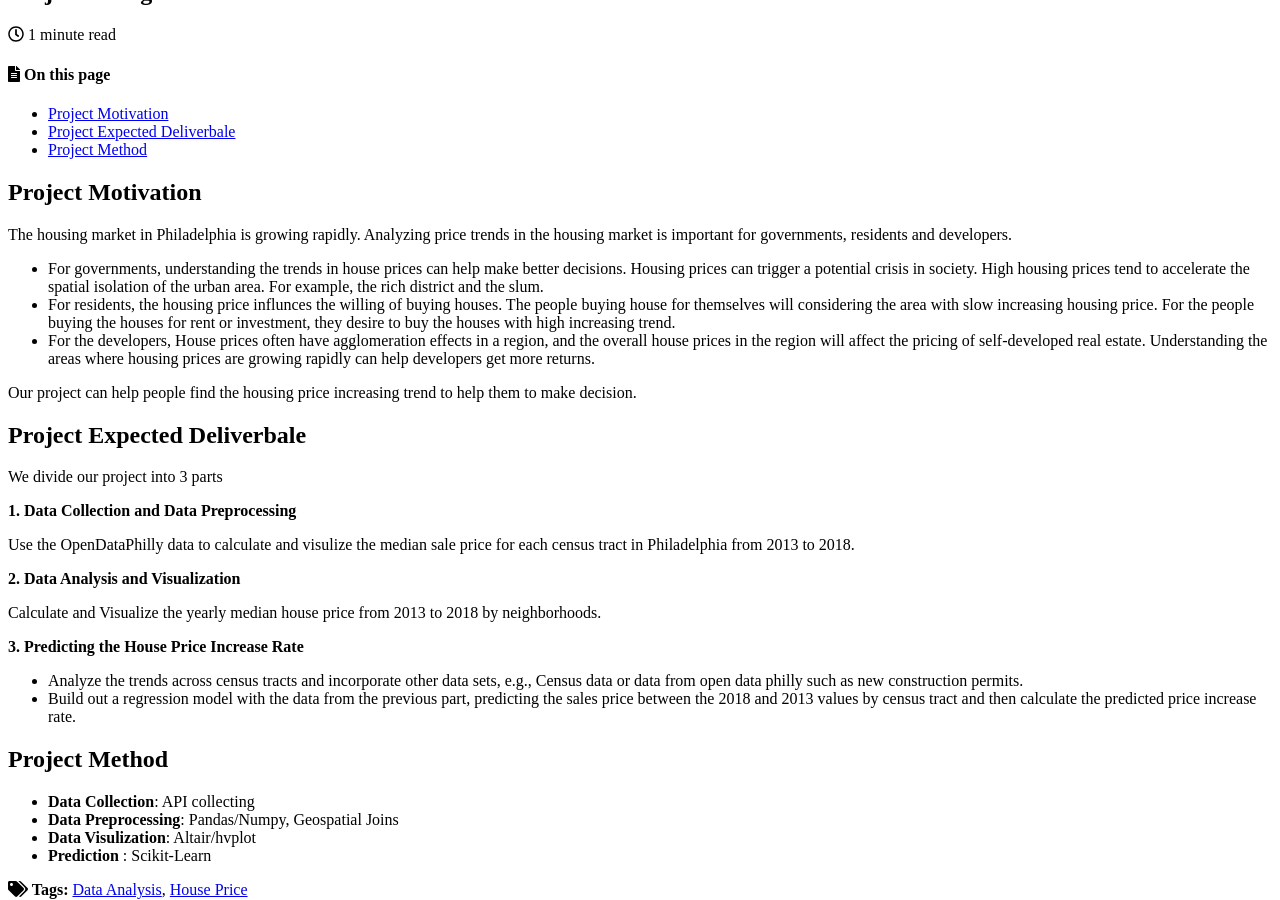
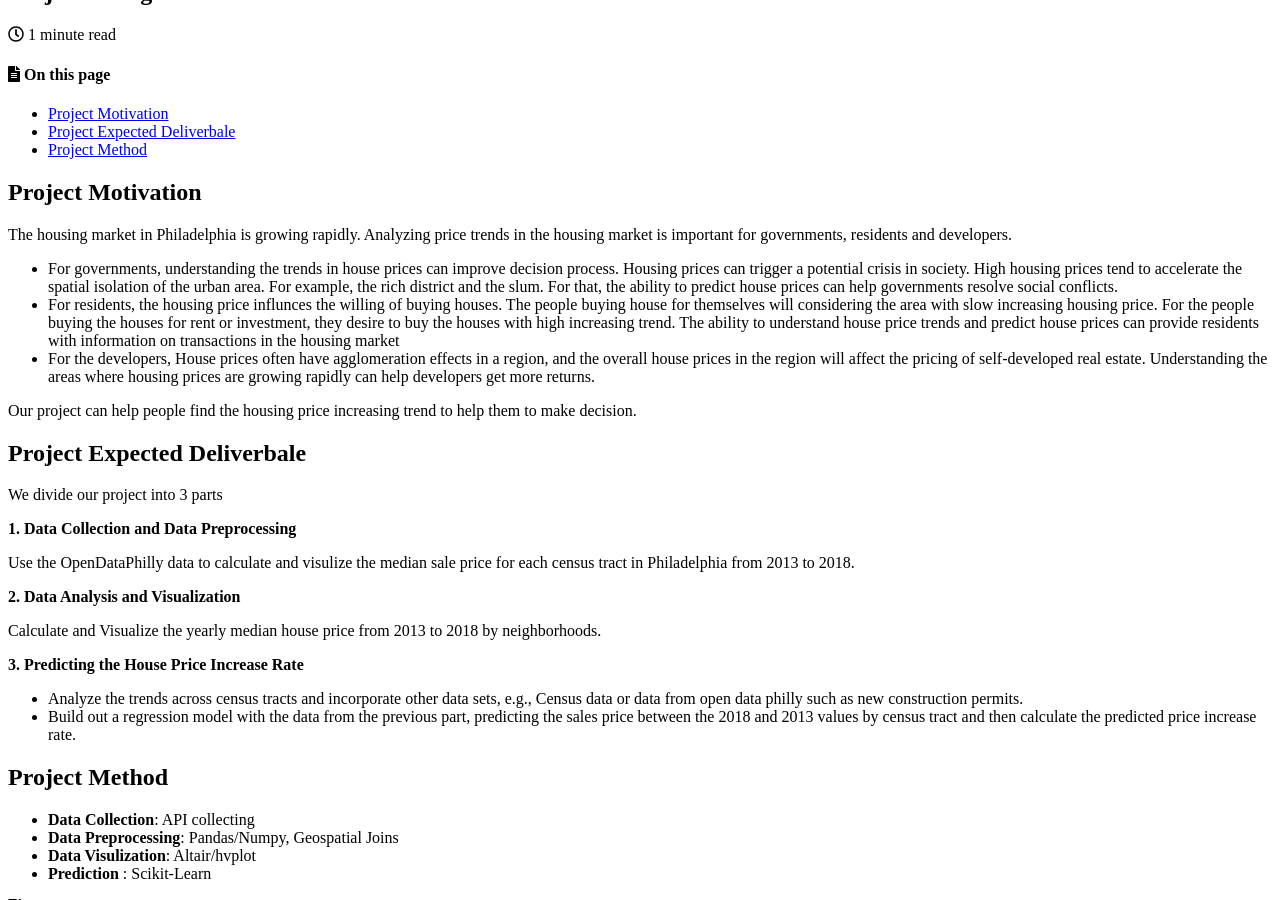
Before and after one commit to zhaoanyang36/house_price_prediction, a Jekyll site: the page built from _posts/2019-12-14-Project-Background.md, in a window 1280 px wide and 900 px high, scrolled down 352 px. Built offline with Jekyll 4.4.1, drawn with Linux system fonts in a browser that asks for light colours; cached includes are drawn as plain includes; nearby versions of some CDN libraries.

Commit message:
Update 2019-12-14-Project-Background.md

```diff
--- a/_posts/2019-12-14-Project-Background.md
+++ b/_posts/2019-12-14-Project-Background.md
@@ -12,8 +12,8 @@
 
 ## Project Motivation
 The housing market in Philadelphia is growing rapidly. Analyzing price trends in the housing market is important for governments, residents and developers.
-- For governments, understanding the trends in house prices can help make better decisions. Housing prices can trigger a potential crisis in society. High housing prices tend to accelerate the spatial isolation of the urban area. For example, the rich district and the slum.
-- For residents, the housing price influnces the willing of buying houses. The people buying house for themselves will considering the area with slow increasing housing price. For the people buying the houses for rent or investment, they desire to buy the houses with high increasing trend.
+- For governments, understanding the trends in house prices can improve decision process. Housing prices can trigger a potential crisis in society. High housing prices tend to accelerate the spatial isolation of the urban area. For example, the rich district and the slum. For that, the ability to predict house prices can help governments resolve social conflicts.
+- For residents, the housing price influnces the willing of buying houses. The people buying house for themselves will considering the area with slow increasing housing price. For the people buying the houses for rent or investment, they desire to buy the houses with high increasing trend. The ability to understand house price trends and predict house prices can provide residents with information on transactions in the housing market
 - For the developers, House prices often have agglomeration effects in a region, and the overall house prices in the region will affect the pricing of self-developed real estate. Understanding the areas where housing prices are growing rapidly can help developers get more returns.
 
 Our project can help people find the housing price increasing trend to help them to make decision.
```
